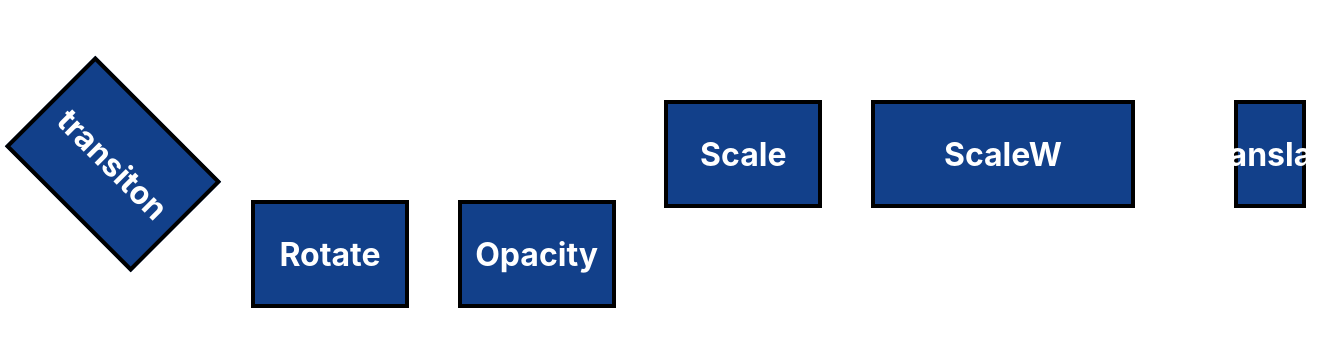
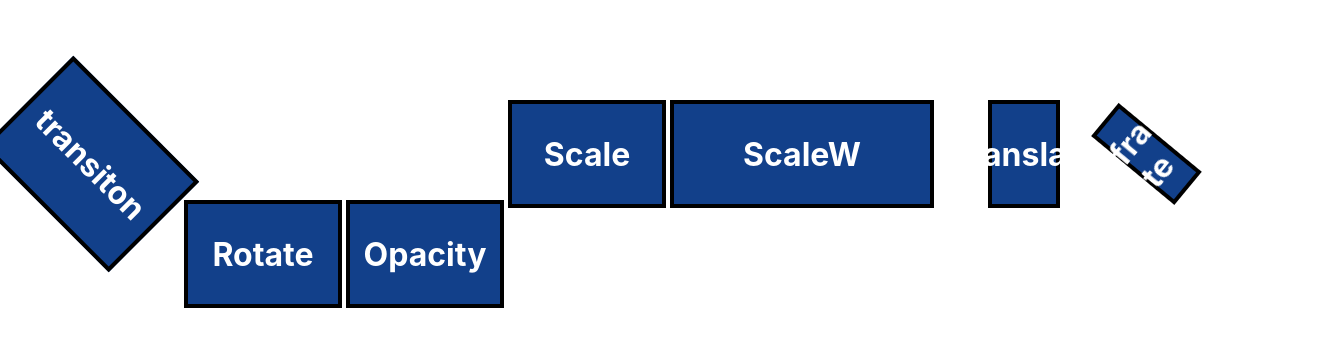
Before and after one commit to barbaroreyes/transform, a React (Create React App) app: page / in a window 1280 px wide. Shown: the top 346 px of the page, 1343 px wide, since content can reach past the window. Built offline with nearby package versions, Linux system fonts and the light colour scheme.

Commit message:
updatecompo

```diff
--- a/src/App.js
+++ b/src/App.js
@@ -1,4 +1,4 @@
-
+import Animationskey from './animationskey'
 import './App.css';
 
 function App() {
@@ -22,7 +22,7 @@ function App() {
       <div className="trasla">
        <h1 className='trasla-w'>Translate</h1>
       </div>
-
+      <Animationskey/>
     </div>
   );
 }
--- a/src/animationskey.js
+++ b/src/animationskey.js
@@ -1,6 +1,6 @@
 import React from 'react'
 
-const animationskey = () => {
+const Animationskey = () => {
   return (
     <div>
       <div className="key"><h1>Keyframe-rotate</h1></div>
@@ -9,4 +9,4 @@ const animationskey = () => {
   )
 }
 
-export default animationskey
+export default Animationskey
```
